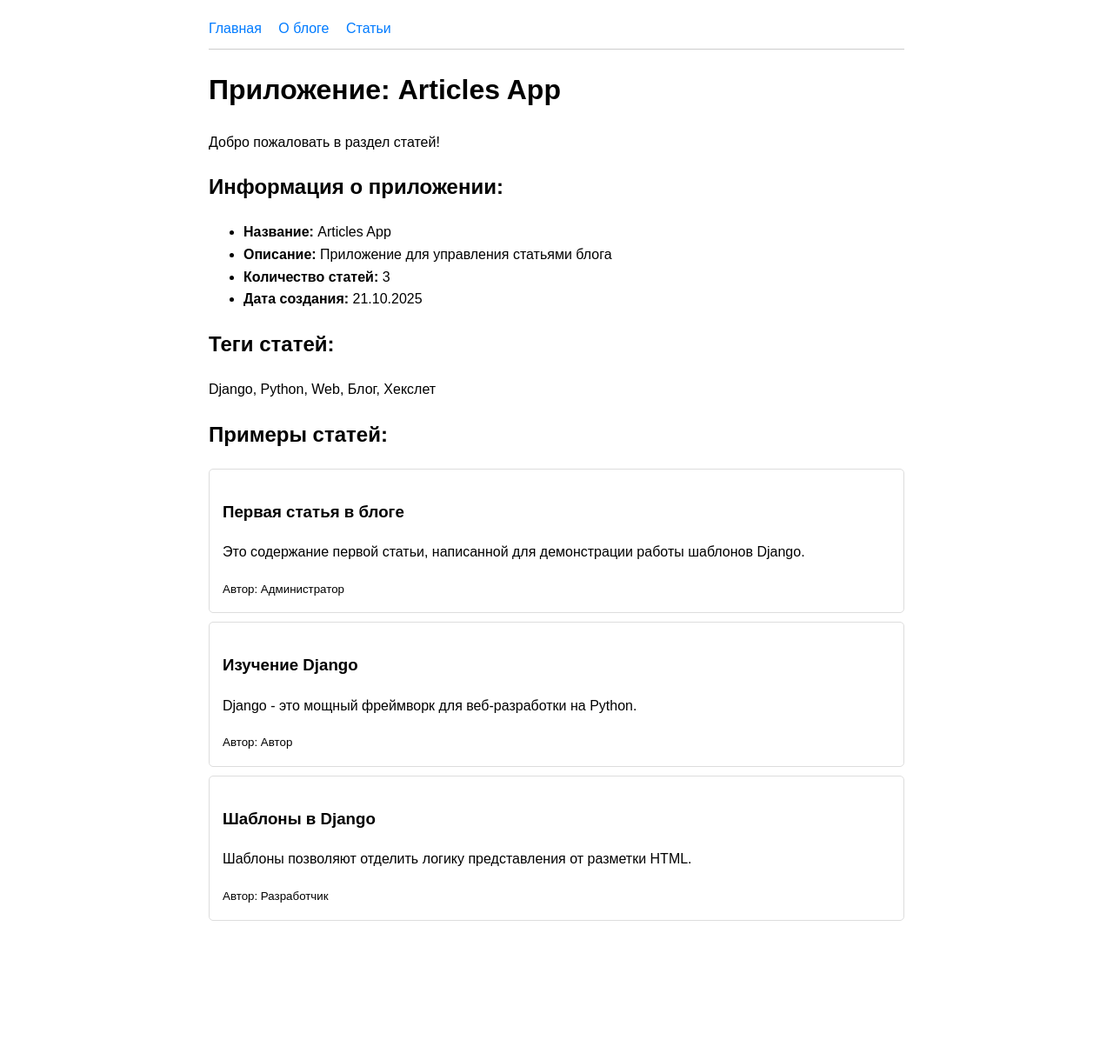
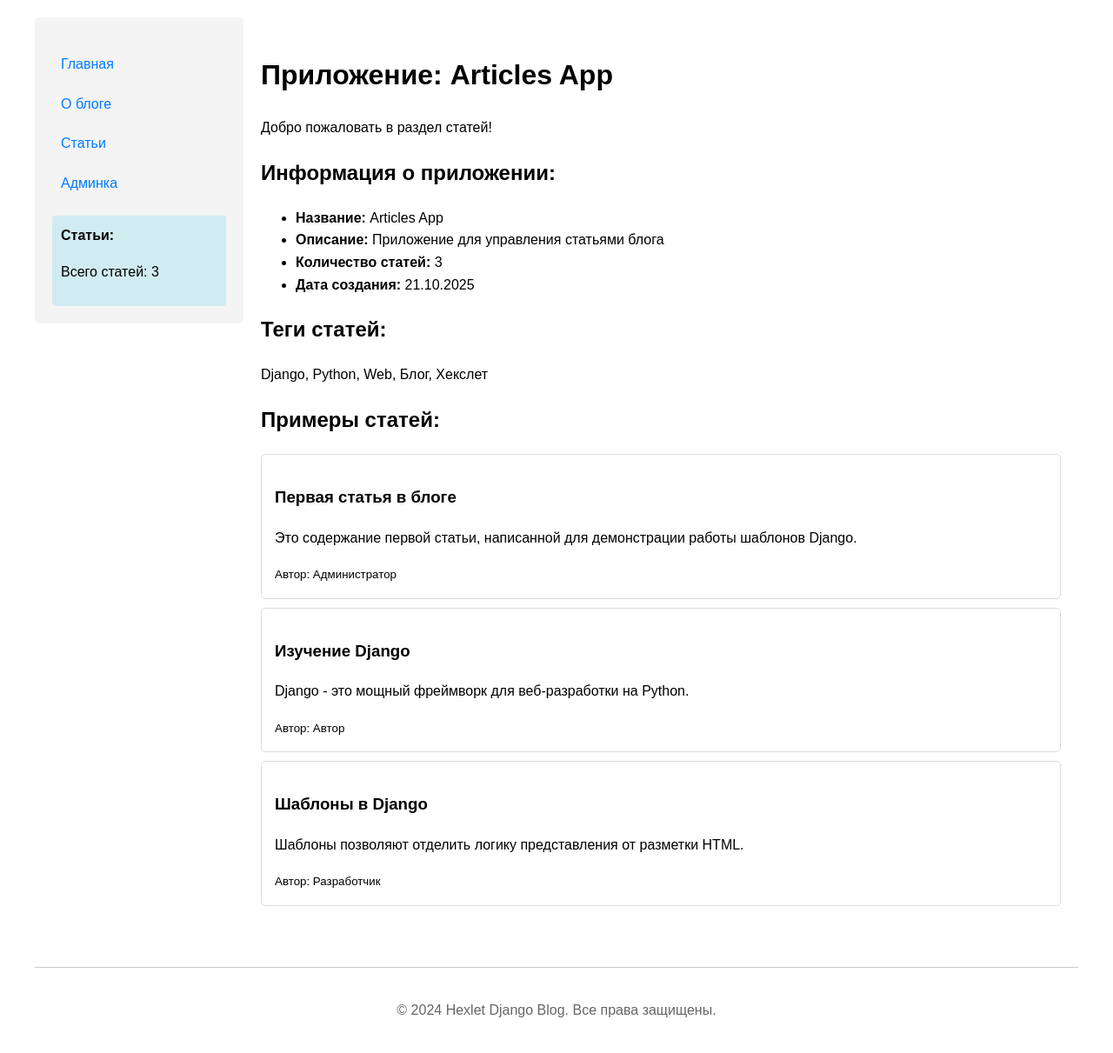
Before and after one commit to KRISTINA-Lap/hexlet-django-blog, a Django app: page /articles/ in a window 1280 px wide. Shown: the whole page at 87% size. Before the commit the page ends 1059 px from the top, so only its background shows below. Run offline with Django 5.2, Linux system fonts and the light colour scheme.

Commit message:
Add template inheritance with base.html

```diff
--- a/hexlet_django_blog/article/templates/articles/index.html
+++ b/hexlet_django_blog/article/templates/articles/index.html
@@ -1,49 +1,8 @@
-<!DOCTYPE html>
-<html lang="ru">
-<head>
-    <meta charset="UTF-8">
-    <meta name="viewport" content="width=device-width, initial-scale=1.0">
-    <title>{{ app_name }}</title>
-    <style>
-        body {
-            font-family: Arial, sans-serif;
-            max-width: 800px;
-            margin: 0 auto;
-            padding: 20px;
-            line-height: 1.6;
-        }
-        nav {
-            margin-bottom: 20px;
-            padding-bottom: 10px;
-            border-bottom: 1px solid #ccc;
-        }
-        nav a {
-            margin-right: 15px;
-            text-decoration: none;
-            color: #007bff;
-        }
-        nav a:hover {
-            text-decoration: underline;
-        }
-        .article-list {
-            list-style: none;
-            padding: 0;
-        }
-        .article-item {
-            border: 1px solid #ddd;
-            padding: 15px;
-            margin-bottom: 10px;
-            border-radius: 5px;
-        }
-    </style>
-</head>
-<body>
-    <nav>
-        <a href="/">Главная</a>
-        <a href="/about/">О блоге</a>
-        <a href="/articles/">Статьи</a>
-    </nav>
+{% extends "base.html" %}
 
+{% block title %}{{ app_name }} - Django на Хекслете{% endblock %}
+
+{% block content %}
     <h1>Приложение: {{ app_name }}</h1>
     <p>Добро пожаловать в раздел статей!</p>
 
@@ -61,12 +20,19 @@
     <h2>Примеры статей:</h2>
     <div class="article-list">
         {% for article in articles %}
-        <div class="article-item">
+        <div style="border: 1px solid #ddd; padding: 15px; margin-bottom: 10px; border-radius: 5px;">
             <h3>{{ article.title }}</h3>
             <p>{{ article.content }}</p>
             <small>Автор: {{ article.author }}</small>
         </div>
         {% endfor %}
     </div>
-</body>
-</html>
+{% endblock %}
+
+{% block sidebar %}
+    {{ block.super }}
+    <div style="margin-top: 20px; padding: 10px; background-color: #d1ecf1; border-radius: 3px;">
+        <strong>Статьи:</strong>
+        <p>Всего статей: {{ article_count }}</p>
+    </div>
+{% endblock %}
--- /dev/null
+++ b/hexlet_django_blog/templates/base.html
@@ -0,0 +1,75 @@
+<!DOCTYPE html>
+<html lang="ru">
+<head>
+    <meta charset="UTF-8">
+    <meta name="viewport" content="width=device-width, initial-scale=1.0">
+    <title>{% block title %}Django на Хекслете{% endblock %}</title>
+    <style>
+        body {
+            font-family: Arial, sans-serif;
+            max-width: 1200px;
+            margin: 0 auto;
+            padding: 20px;
+            line-height: 1.6;
+        }
+        #sidebar {
+            float: left;
+            width: 200px;
+            padding: 20px;
+            background-color: #f4f4f4;
+            border-radius: 5px;
+            margin-right: 20px;
+        }
+        #content {
+            margin-left: 240px;
+            padding: 20px;
+        }
+        #sidebar ul {
+            list-style: none;
+            padding: 0;
+        }
+        #sidebar li {
+            margin-bottom: 10px;
+        }
+        #sidebar a {
+            text-decoration: none;
+            color: #007bff;
+            padding: 5px 10px;
+            display: block;
+            border-radius: 3px;
+        }
+        #sidebar a:hover {
+            background-color: #e9ecef;
+        }
+        footer {
+            margin-top: 40px;
+            padding-top: 20px;
+            border-top: 1px solid #ccc;
+            text-align: center;
+            color: #666;
+        }
+    </style>
+</head>
+<body>
+    <div id="sidebar">
+        {% block sidebar %}
+            <ul>
+                <li><a href="/">Главная</a></li>
+                <li><a href="/about/">О блоге</a></li>
+                <li><a href="/articles/">Статьи</a></li>
+                <li><a href="/admin/">Админка</a></li>
+            </ul>
+        {% endblock %}
+    </div>
+
+    <div id="content">
+        {% block content %}{% endblock %}
+    </div>
+
+    <footer>
+        {% block footer %}
+            <p>&copy; 2024 Hexlet Django Blog. Все права защищены.</p>
+        {% endblock %}
+    </footer>
+</body>
+</html>
--- a/hexlet_django_blog/urls.py
+++ b/hexlet_django_blog/urls.py
@@ -3,8 +3,8 @@ from django.urls import path, include
 from hexlet_django_blog import views
 
 urlpatterns = [
-    path("", views.index),  # главная страница
-    path("about/", views.about),  # страница "О блоге"
+    path("", views.index),
+    path("about/", views.about),
     path("articles/", include("hexlet_django_blog.article.urls")),
     path("admin/", admin.site.urls),
 ]
```
Also changed, not shown: hexlet_django_blog/templates/about.html (+27 -2 lines), hexlet_django_blog/templates/index.html (+22 -1 lines), hexlet_django_blog/views.py (+6 -1 lines).
